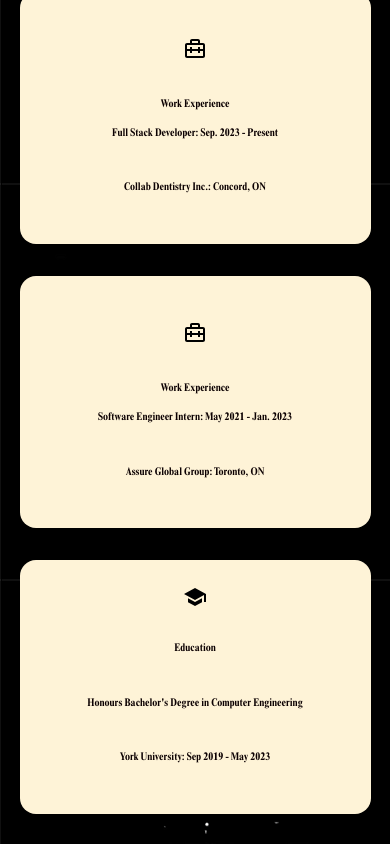
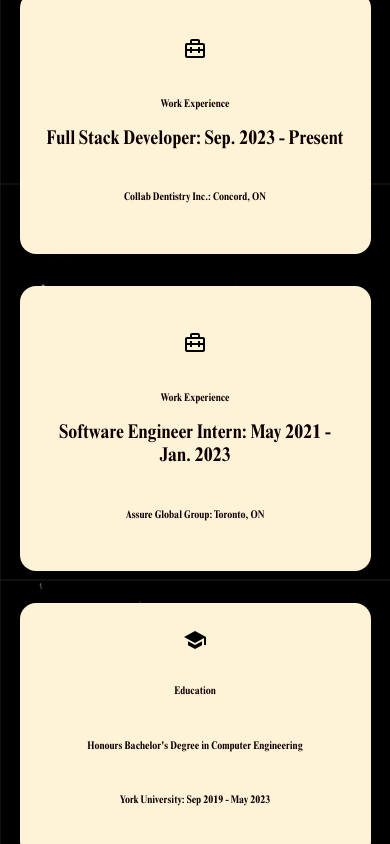
Before and after one commit to tenlalong/portfolio-website, a React (Create React App) app: page / in a window 390 px wide. Shown: the part 1400-2244 px from the top of the page. Built offline with nearby package versions, Linux system fonts and the light colour scheme.

Commit message:
Small font size for smaller screens

```diff
--- a/src/pages/components/body/skills/skills.css
+++ b/src/pages/components/body/skills/skills.css
@@ -9,6 +9,15 @@
   margin-bottom:20px !important;
   }
   }
+
+  @media (max-width:768px){
+    .title{
+    font-size:20px !important;
+    }
+    .text-light{
+    font-size:16px !important;
+    }
+    }
 
 @media screen and (max-width: 768px){
   .skill_back, .skill_front, .skill_py{
```
